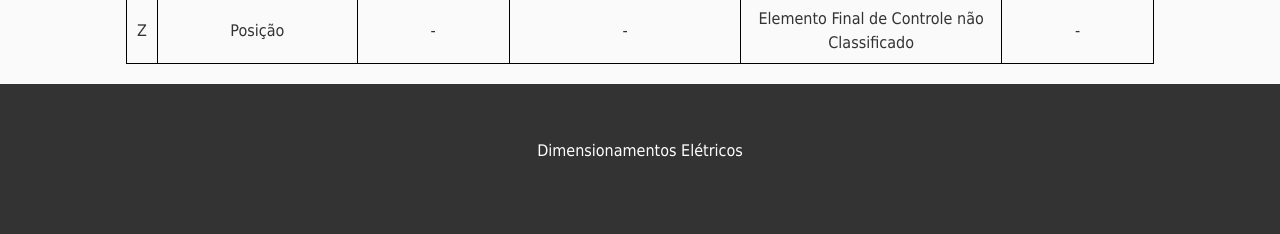
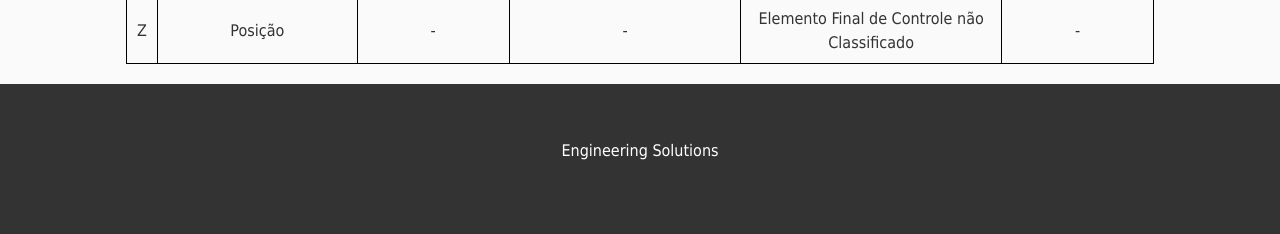
Before and after one commit to AlexsandroMO/OTZ_BASE, a Flask app: page /ISA in a window 1280 px wide. Shown: the part 1474-1708 px from the top of the page. Run offline with Flask 3, Linux system fonts and the light colour scheme; parts of the project's set-up code (start-up, migrations or seed data) failed here and were passed over; some libraries are stand-ins or nearby versions.

Commit message:
Update isa-51.html

```diff
--- a/templates/isa-51.html
+++ b/templates/isa-51.html
@@ -87,7 +87,7 @@
         </div>
     </div>
     <footer>
-        <p>Dimensionamentos Elétricos</p>
+        <p>Engineering Solutions</p>
     </footer>
 
     <script src="https://code.jquery.com/jquery-3.4.0.min.js"
```
